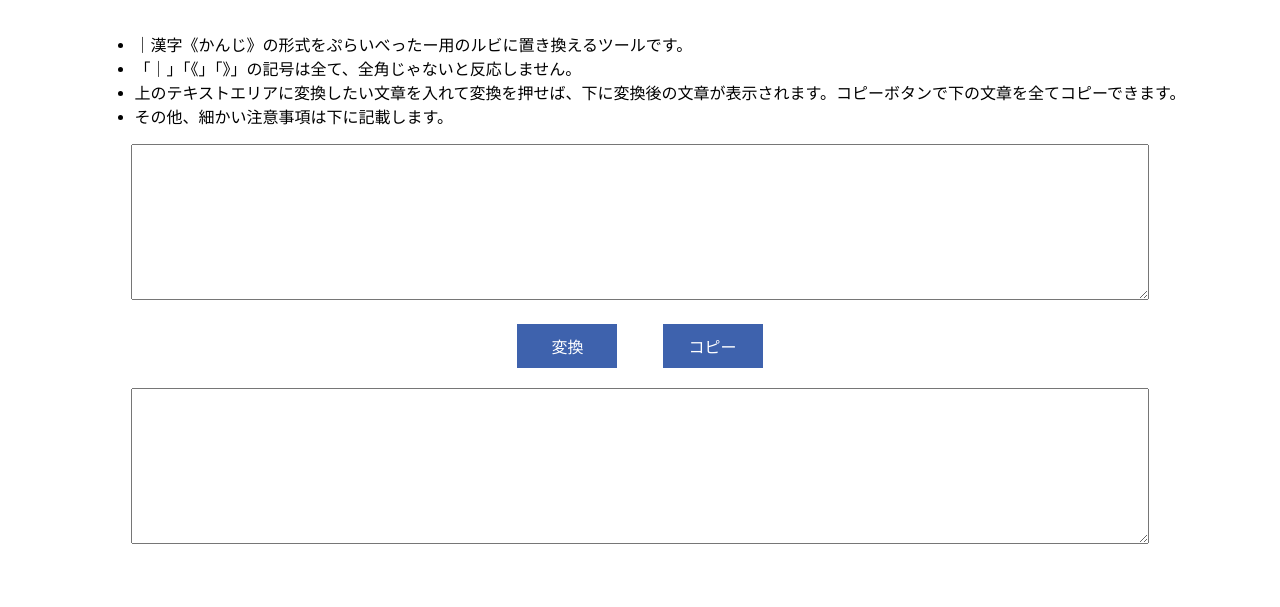
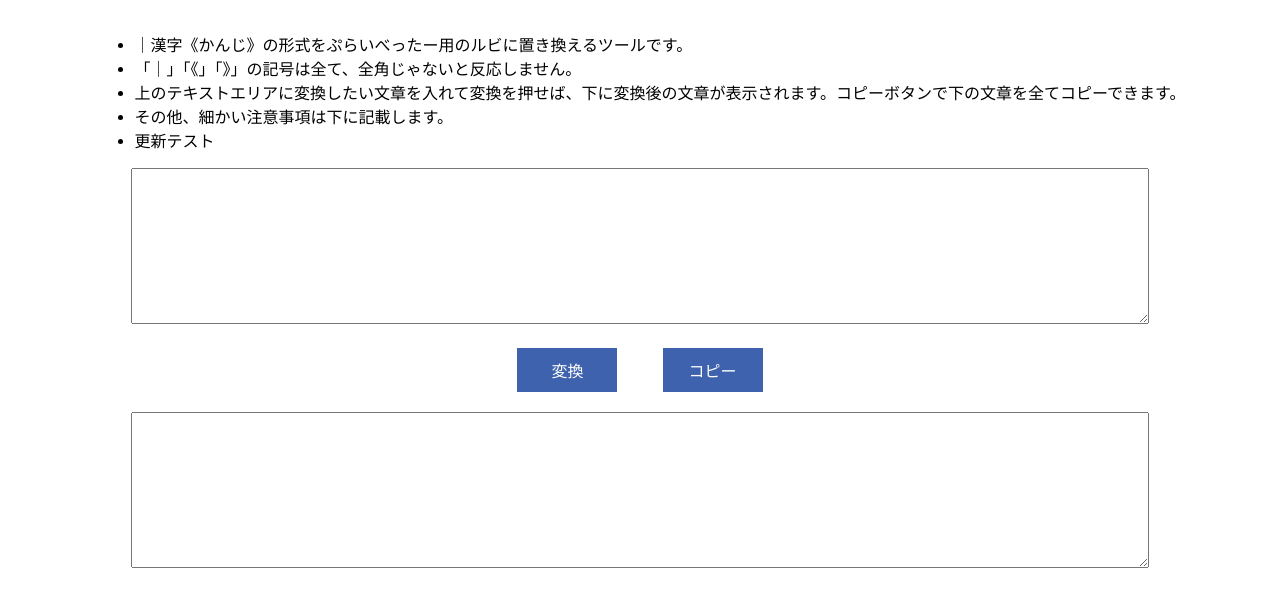
Before and after one commit to ikegumaNa/ruby, a plain HTML site: page index.html in a window 1280 px wide. Shown: the part 119-726 px from the top of the page. Drawn offline with nearby package versions, Linux system fonts and the light colour scheme.

Commit message:
Update index.html

```diff
--- a/index.html
+++ b/index.html
@@ -17,6 +17,7 @@
                     <li>「｜」「《」「》」の記号は全て、全角じゃないと反応しません。</li>
                     <li>上のテキストエリアに変換したい文章を入れて変換を押せば、下に変換後の文章が表示されます。コピーボタンで下の文章を全てコピーできます。</li>
                     <li>その他、細かい注意事項は下に記載します。</li>
+                    <li>更新テスト</li>
                 </ul>
             </div>
             <div class="textarea">
```
